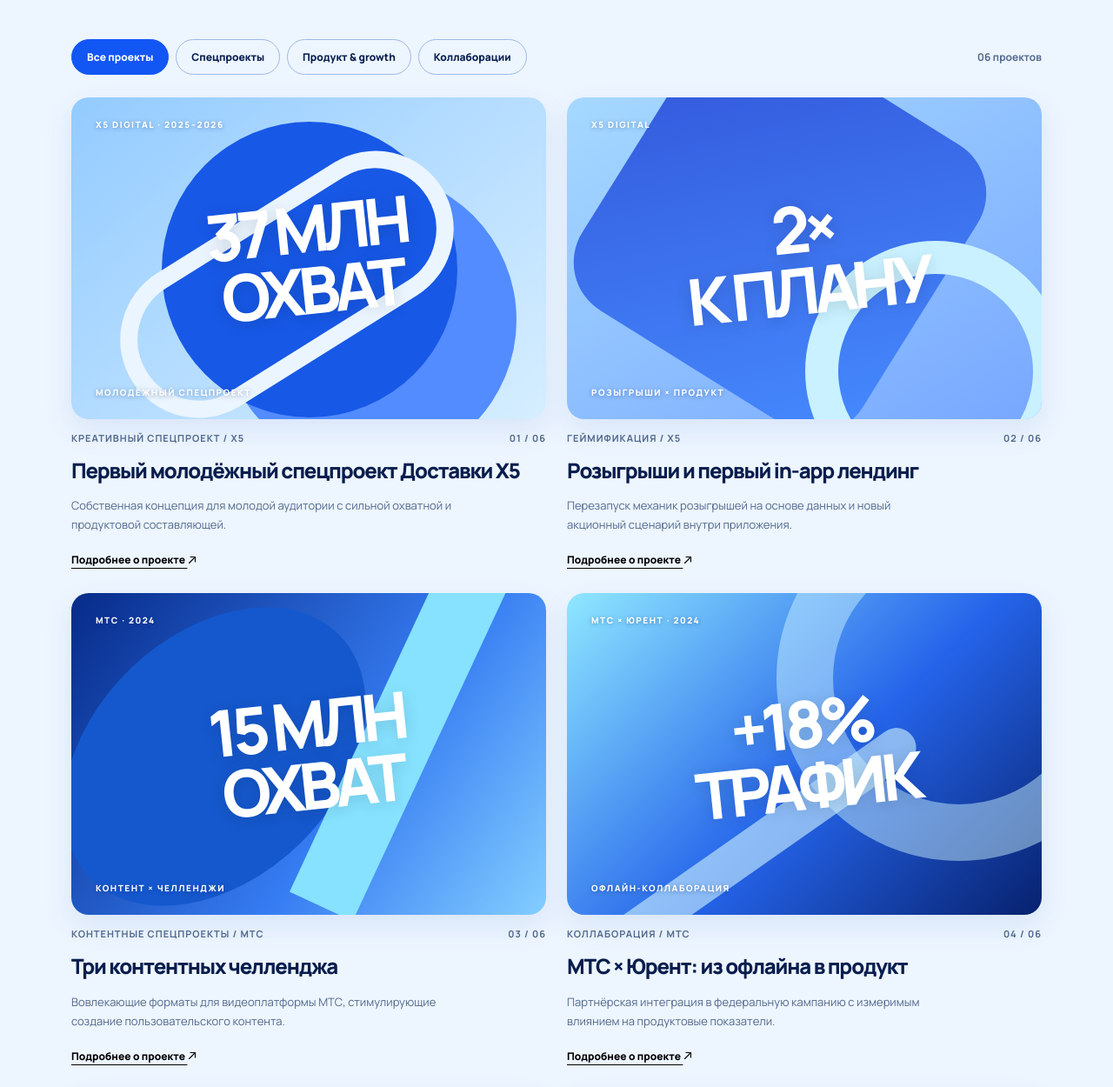
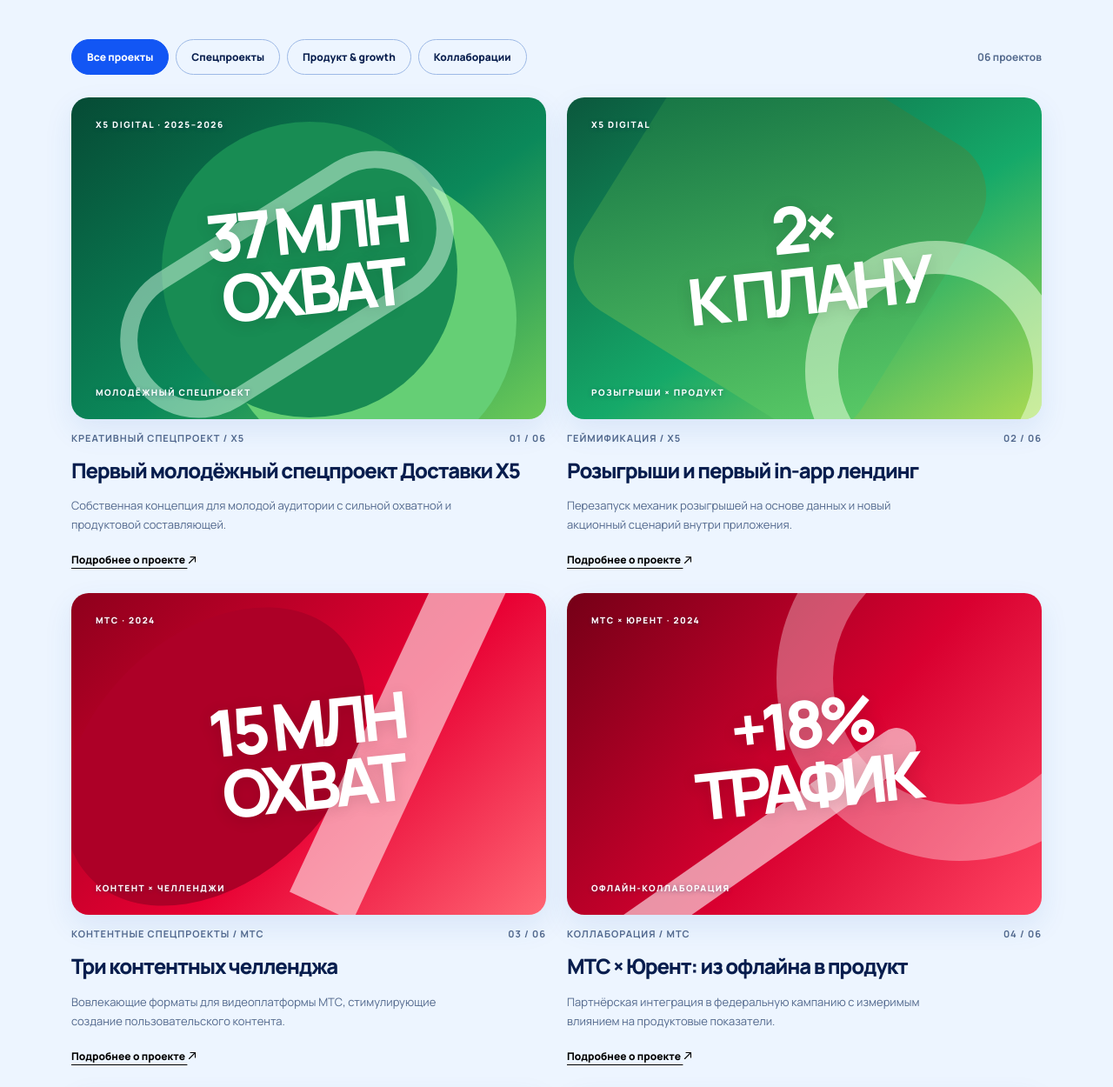
Before and after one commit to Mikheevmih/maria-portfolio, a plain HTML site: page index.html in a window 1280 px wide. Shown: the part 4223-5473 px from the top of the page at 87% size. Drawn offline with Linux system fonts and the light colour scheme.

Commit message:
Style portfolio case covers in X5, MTS, Megamarket and Ozon brand palettes

```diff
--- a/index.html
+++ b/index.html
@@ -310,6 +310,32 @@
     .exp-company>span:last-child{min-width:0}
     @media(max-width:520px){.exp-company{gap:8px}.exp-company .exp-logo{flex-basis:22px;width:22px;height:22px}}
   </style>
+
+  <style id="portfolio-company-palettes">
+    /* Six case covers are colored for the actual client brand. Shapes and spacing stay unchanged. */
+    /* X5 Digital: fresh green and lime. */
+    .case-1{background:linear-gradient(145deg,#064b35 0%,#0b895a 56%,#6dca58 100%)}
+    .case-1::before{background:#188c53;box-shadow:68px 58px 0 #65cf75}
+    .case-1::after{border-color:rgba(223,255,235,.48)}
+    .case-2{background:linear-gradient(148deg,#0b583d 0%,#15a969 55%,#abdb52 100%)}
+    .case-2::before{background:linear-gradient(135deg,#0a653f,#5dcf68)}
+    .case-2::after{border-color:rgba(237,255,223,.53)}
+    /* MTS: signature deep red and vibrant scarlet. */
+    .case-3{background:linear-gradient(135deg,#8e001c 0%,#e80033 55%,#ff6674 100%)}
+    .case-3::before{background:#ad0027}
+    .case-3::after{background:rgba(255,218,224,.66)}
+    .case-4{background:linear-gradient(130deg,#750017 0%,#d90030 55%,#ff4562 100%)}
+    .case-4::before{border-color:rgba(255,229,234,.36)}
+    .case-4::after{background:rgba(255,238,240,.62)}
+    /* Megamarket: violet, lilac and warm accent. */
+    .case-5{background:linear-gradient(140deg,#43228a 0%,#8654cc 56%,#db8ff5 100%)}
+    .case-5::before{border-color:rgba(255,224,255,.45)}
+    .case-5::after{background:#fa9a64}
+    /* Ozon: electric blue with the brand's magenta-pink accent. */
+    .case-6{background:linear-gradient(130deg,#08267f 0%,#005bff 56%,#72b4ff 100%)}
+    .case-6::before{border-color:rgba(255,255,255,.28)}
+    .case-6::after{background:rgba(249,17,85,.77)}
+  </style>
 </head>
 <body>
   <header class="site-header">
```
